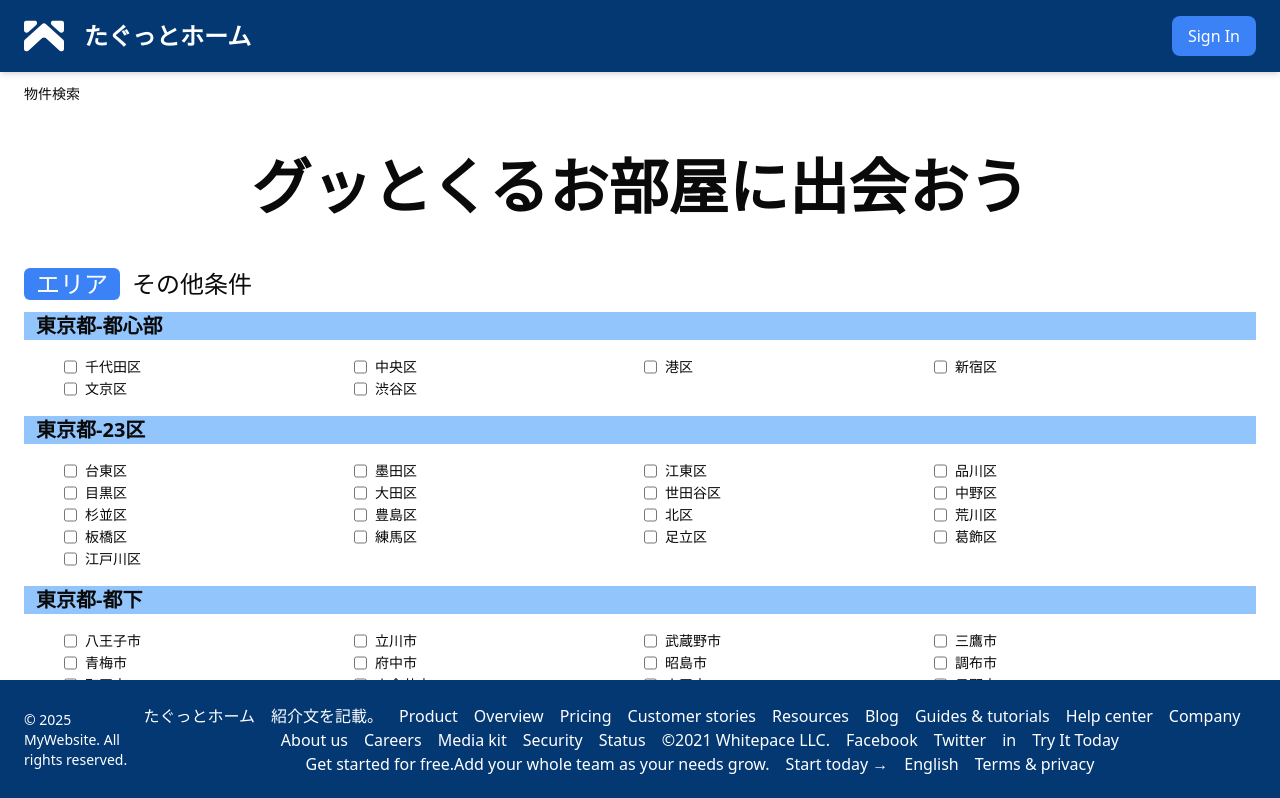
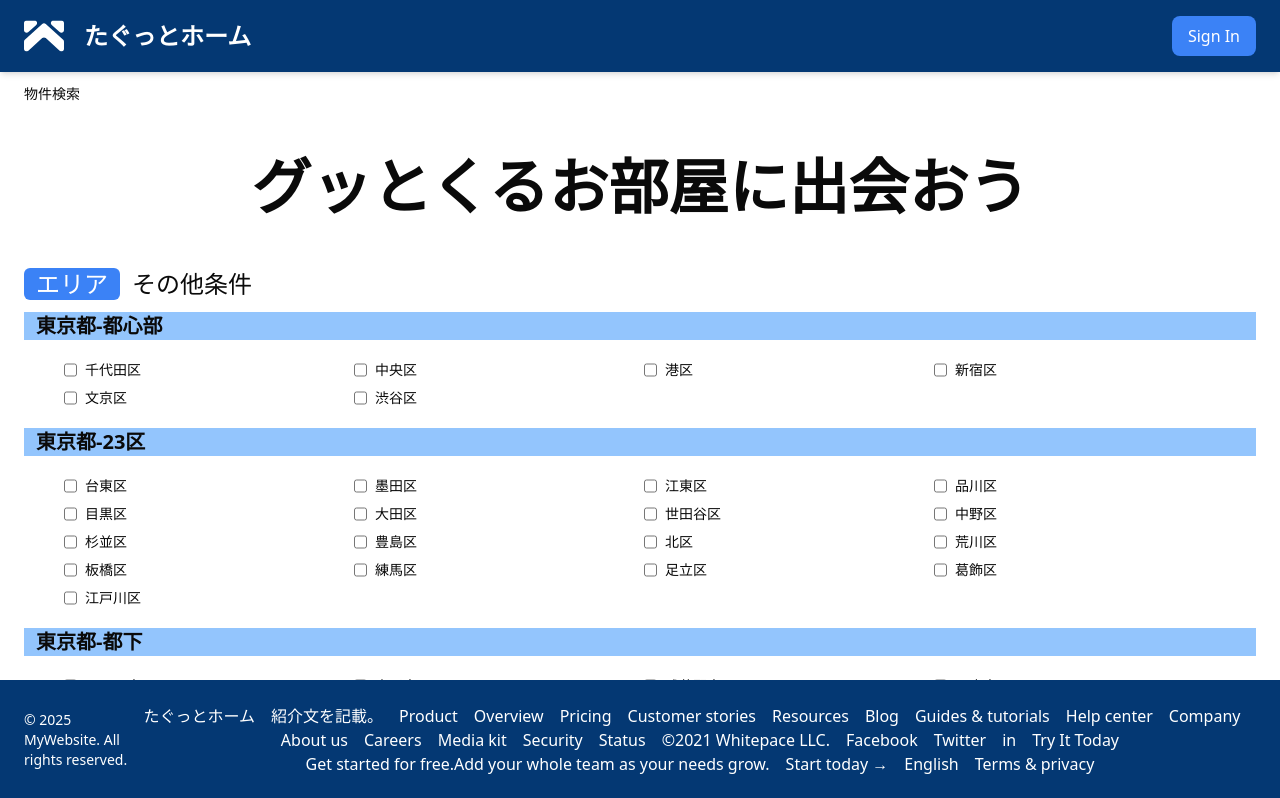
Before and after one commit to k-mizoguch1/lifestyle-home-search, a Next.js app: page / in a window 1280 px wide. Shown: the top 798 px of the page. Built offline with nearby package versions, Linux system fonts and the light colour scheme.

Commit message:
feat:react-hook-formで検索条件の状態を保持

```diff
--- a/src/app/page.tsx
+++ b/src/app/page.tsx
@@ -6,7 +6,13 @@ import {
   BreadcrumbList,
 } from '@/_shadcn/ui/breadcrumb'
 import { Button } from '@/_shadcn/ui/button'
-import { Label } from '@/_shadcn/ui/label'
+import {
+  Form,
+  FormControl,
+  FormField,
+  FormItem,
+  FormLabel,
+} from '@/_shadcn/ui/form'
 import { ScrollArea } from '@/_shadcn/ui/scroll-area'
 import {
   Select,
@@ -17,7 +23,9 @@ import {
 } from '@/_shadcn/ui/select'
 import { Tabs, TabsContent, TabsList, TabsTrigger } from '@/_shadcn/ui/tabs'
 import type { Building, Layout, Year } from '@/model/home'
-import Link from 'next/link'
+import { zodResolver } from '@hookform/resolvers/zod'
+import { useForm } from 'react-hook-form'
+import { z } from 'zod'
 
 const mainCities = ['千代田区', '中央区', '港区', '新宿区', '文京区', '渋谷区']
 const cities = [
@@ -80,7 +88,6 @@ const tokas = [
   '青ヶ島村',
   '小笠原村',
 ]
-
 const buildings: Building[] = ['マンション', 'アパート', '一戸建て・その他']
 const layouts: Layout[] = [
   'ワンルーム',
@@ -165,7 +172,41 @@ const rents: string[] = [
   '100.0',
 ]
 
+const searchSchema = z.object({
+  selectedCities: z
+    .array(z.string())
+    .min(1, '少なくとも1つのエリアを選択してください'),
+  minRent: z.string(),
+  maxRent: z.string(),
+  layouts: z.array(z.string()),
+  year: z.string(),
+  buildings: z.array(z.string()),
+})
+
 export default function Home() {
+  const form = useForm({
+    resolver: zodResolver(searchSchema),
+    defaultValues: {
+      selectedCities: [],
+      minRent: '0.0',
+      maxRent: '30.0',
+      layouts: [],
+      year: '指定しない',
+      buildings: [],
+    },
+  })
+
+  function onSubmit(values: {
+    minRent: string
+    maxRent: string
+    year: string
+    selectedCities: string[]
+    layouts: string[]
+    buildings: string[]
+  }) {
+    console.log('検索条件:', values)
+  }
+
   return (
     <main>
       <Breadcrumb className="my-3">
@@ -180,6 +221,8 @@ export default function Home() {
         グッとくるお部屋に出会おう
       </div>
 
+      <Form {...form}>
+        <form onSubmit={form.handleSubmit(() => onSubmit(form.getValues()))}>
           <Tabs defaultValue="area" className="">
             <TabsList className="my-3">
               <TabsTrigger
@@ -195,7 +238,12 @@ export default function Home() {
                 その他条件
               </TabsTrigger>
             </TabsList>
-        <TabsContent value="area">
+            <TabsContent value="area" className="h-[600px]">
+              <FormField
+                control={form.control}
+                name="selectedCities"
+                render={({ field }) => (
+                  <>
                     <div>
                       <div>
                         <p className="text-xl font-bold bg-blue-300 px-3">
@@ -203,66 +251,115 @@ export default function Home() {
                         </p>
                         <div className="grid gap-2 grid-cols-4 mx-10 my-5">
                           {mainCities.map((mainCity, idx) => (
-                  <div key={idx} className="items-top flex space-x-2">
-                    <input id={mainCity} type="checkbox" />
-                    <div className="grid gap-1.5 leading-none">
-                      <Label
-                        htmlFor={mainCity}
-                        className="text-sm font-medium leading-none peer-disabled:cursor-not-allowed peer-disabled:opacity-70"
-                      >
+                            <FormItem key={idx}>
+                              <div className="items-top flex space-x-2">
+                                <FormControl>
+                                  <input
+                                    id={mainCity}
+                                    type="checkbox"
+                                    checked={field.value.includes(mainCity)}
+                                    onChange={(e) =>
+                                      field.onChange(
+                                        e.target.checked
+                                          ? [...field.value, mainCity]
+                                          : field.value.filter(
+                                              (v) => v !== mainCity,
+                                            ),
+                                      )
+                                    }
+                                  />
+                                </FormControl>
+                                <FormLabel htmlFor={mainCity}>
                                   {mainCity}
-                      </Label>
+                                </FormLabel>
                               </div>
-                  </div>
+                            </FormItem>
                           ))}
                         </div>
                       </div>
 
                       <div>
-              <p className="text-xl font-bold bg-blue-300 px-3">東京都-23区</p>
+                        <p className="text-xl font-bold bg-blue-300 px-3">
+                          東京都-23区
+                        </p>
                         <div className="grid gap-2 grid-cols-4 mx-10 my-5">
                           {cities.map((city, idx) => (
-                  <div key={idx} className="items-top flex space-x-2">
-                    <input id={city} type="checkbox" />
-                    <div className="grid gap-1.5 leading-none">
-                      <Label
-                        htmlFor={city}
-                        className="text-sm font-medium leading-none peer-disabled:cursor-not-allowed peer-disabled:opacity-70"
-                      >
-                        {city}
-                      </Label>
+                            <FormItem key={idx}>
+                              <div className="items-top flex space-x-2">
+                                <FormControl>
+                                  <input
+                                    id={city}
+                                    type="checkbox"
+                                    checked={field.value.includes(city)}
+                                    onChange={(e) =>
+                                      field.onChange(
+                                        e.target.checked
+                                          ? [...field.value, city]
+                                          : field.value.filter(
+                                              (v) => v !== city,
+                                            ),
+                                      )
+                                    }
+                                  />
+                                </FormControl>
+                                <FormLabel htmlFor={city}>{city}</FormLabel>
                               </div>
-                  </div>
+                            </FormItem>
                           ))}
                         </div>
                       </div>
 
                       <div>
-              <p className="text-xl font-bold bg-blue-300 px-3">東京都-都下</p>
+                        <p className="text-xl font-bold bg-blue-300 px-3">
+                          東京都-都下
+                        </p>
                         <div className="grid gap-2 grid-cols-4 mx-10 my-5">
                           {tokas.map((toka, idx) => (
-                  <div key={idx} className="items-top flex space-x-2">
-                    <input id={toka} type="checkbox" />
-                    <div className="grid gap-1.5 leading-none">
-                      <Label
-                        htmlFor={toka}
-                        className="text-sm font-medium leading-none peer-disabled:cursor-not-allowed peer-disabled:opacity-70"
+                            <FormItem key={idx}>
+                              <div
+                                key={idx}
+                                className="items-top flex space-x-2"
                               >
-                        {toka}
-                      </Label>
+                                <FormControl>
+                                  <input
+                                    id={toka}
+                                    type="checkbox"
+                                    checked={field.value.includes(toka)}
+                                    onChange={(e) =>
+                                      field.onChange(
+                                        e.target.checked
+                                          ? [...field.value, toka]
+                                          : field.value.filter(
+                                              (v) => v !== toka,
+                                            ),
+                                      )
+                                    }
+                                  />
+                                </FormControl>
+                                <FormLabel htmlFor={toka}>{toka}</FormLabel>
                               </div>
-                  </div>
+                            </FormItem>
                           ))}
                         </div>
                       </div>
                     </div>
+                  </>
+                )}
+              />
             </TabsContent>
-        <TabsContent value="others">
+            <TabsContent value="others" className="h-[600px]">
               <div>
                 <div>
                   <p className="text-xl font-bold bg-blue-300 px-3">賃料</p>
                   <div className="flex  mx-10 my-5">
-                <Select>
+                    <FormField
+                      control={form.control}
+                      name="minRent"
+                      render={({ field }) => (
+                        <Select
+                          onValueChange={field.onChange}
+                          defaultValue={field.value}
+                        >
                           <SelectTrigger className="w-[180px]">
                             <SelectValue placeholder="下限なし" />
                           </SelectTrigger>
@@ -280,11 +377,21 @@ export default function Home() {
                             </ScrollArea>
                           </SelectContent>
                         </Select>
+                      )}
+                    />
 
                     <div className="flex items-center justify-center">
                       <span className="mx-3 align-middle">〜</span>
                     </div>
-                <Select>
+
+                    <FormField
+                      control={form.control}
+                      name="maxRent"
+                      render={({ field }) => (
+                        <Select
+                          onValueChange={field.onChange}
+                          defaultValue={field.value}
+                        >
                           <SelectTrigger className="w-[180px]">
                             <SelectValue placeholder="上限なし" />
                           </SelectTrigger>
@@ -302,62 +409,119 @@ export default function Home() {
                             </ScrollArea>
                           </SelectContent>
                         </Select>
+                      )}
+                    />
                   </div>
                 </div>
                 <div>
                   <p className="text-xl font-bold bg-blue-300 px-3">築年数</p>
                   <div className="grid gap-2 grid-cols-4 mx-10 my-5">
+                    <FormField
+                      control={form.control}
+                      name="year"
+                      render={({ field }) => (
+                        <>
                           {years.map((year, idx) => (
-                  <div key={idx} className="items-top flex space-x-2">
-                    <input id={year} type="checkbox" />
-                    <div className="grid gap-1.5 leading-none">
-                      <Label
-                        htmlFor={year}
-                        className="text-sm font-medium leading-none peer-disabled:cursor-not-allowed peer-disabled:opacity-70"
-                      >
-                        {year}
-                      </Label>
+                            <FormItem key={idx}>
+                              <div className="items-top flex space-x-2">
+                                <FormControl>
+                                  <input
+                                    id={year}
+                                    name="year"
+                                    type="radio"
+                                    checked={field.value === year}
+                                    onChange={() => field.onChange(year)}
+                                  />
+                                </FormControl>
+                                <FormLabel htmlFor={year}>{year}</FormLabel>
                               </div>
-                  </div>
+                            </FormItem>
                           ))}
+                        </>
+                      )}
+                    />
                   </div>
                 </div>
 
                 <div>
                   <p className="text-xl font-bold bg-blue-300 px-3">間取り</p>
                   <div className="grid gap-2 grid-cols-4 mx-10 my-5">
+                    <FormField
+                      control={form.control}
+                      name="layouts"
+                      render={({ field }) => (
+                        <>
                           {layouts.map((layout, idx) => (
-                  <div key={idx} className="items-top flex space-x-2">
-                    <input id={layout} type="checkbox" />
-                    <div className="grid gap-1.5 leading-none">
-                      <Label
-                        htmlFor={layout}
-                        className="text-sm font-medium leading-none peer-disabled:cursor-not-allowed peer-disabled:opacity-70"
+                            <FormItem key={idx}>
+                              <div
+                                key={idx}
+                                className="items-top flex space-x-2"
                               >
-                        {layout}
-                      </Label>
+                                <FormControl>
+                                  <input
+                                    id={layout}
+                                    type="checkbox"
+                                    checked={field.value.includes(layout)}
+                                    onChange={(e) =>
+                                      field.onChange(
+                                        e.target.checked
+                                          ? [...field.value, layout]
+                                          : field.value.filter(
+                                              (v) => v !== layout,
+                                            ),
+                                      )
+                                    }
+                                  />
+                                </FormControl>
+                                <FormLabel htmlFor={layout}>{layout}</FormLabel>
                               </div>
-                  </div>
+                            </FormItem>
                           ))}
+                        </>
+                      )}
+                    />
                   </div>
                 </div>
 
                 <div>
                   <p className="text-xl font-bold bg-blue-300 px-3">建物種別</p>
                   <div className="grid gap-2 grid-cols-4 mx-10 my-5">
+                    <FormField
+                      control={form.control}
+                      name="buildings"
+                      render={({ field }) => (
+                        <>
                           {buildings.map((building, idx) => (
-                  <div key={idx} className="items-top flex space-x-2">
-                    <input id={building} type="checkbox" />
-                    <div className="grid gap-1.5 leading-none">
-                      <Label
-                        htmlFor={building}
-                        className="text-sm font-medium leading-none peer-disabled:cursor-not-allowed peer-disabled:opacity-70"
+                            <FormItem key={idx}>
+                              <div
+                                key={idx}
+                                className="items-top flex space-x-2"
                               >
+                                <FormControl>
+                                  <input
+                                    id={building}
+                                    type="checkbox"
+                                    checked={field.value.includes(building)}
+                                    onChange={(e) =>
+                                      field.onChange(
+                                        e.target.checked
+                                          ? [...field.value, building]
+                                          : field.value.filter(
+                                              (v) => v !== building,
+                                            ),
+                                      )
+                                    }
+                                  />
+                                </FormControl>
+                                <FormLabel htmlFor={building}>
                                   {building}
-                      </Label>
+                                </FormLabel>
                               </div>
-                  </div>
+                            </FormItem>
                           ))}
+                        </>
+                      )}
+                    />
                   </div>
                 </div>
               </div>
@@ -368,10 +532,15 @@ export default function Home() {
             <Button
               className="border rounded-lg border-black bg-blue-500 hover:bg-blue-600 text-white"
               variant={'outline'}
+              type="submit"
             >
-          <Link href={'/homes'}>検索</Link>
+              {/* <Link href={'/homes'}> */}
+              検索
+              {/* </Link> */}
             </Button>
           </div>
+        </form>
+      </Form>
     </main>
   )
 }
```
Also changed, not shown: 1 other file (tests, documents, lock files or other folders). Lines whose indentation alone changed are shown as unchanged.
